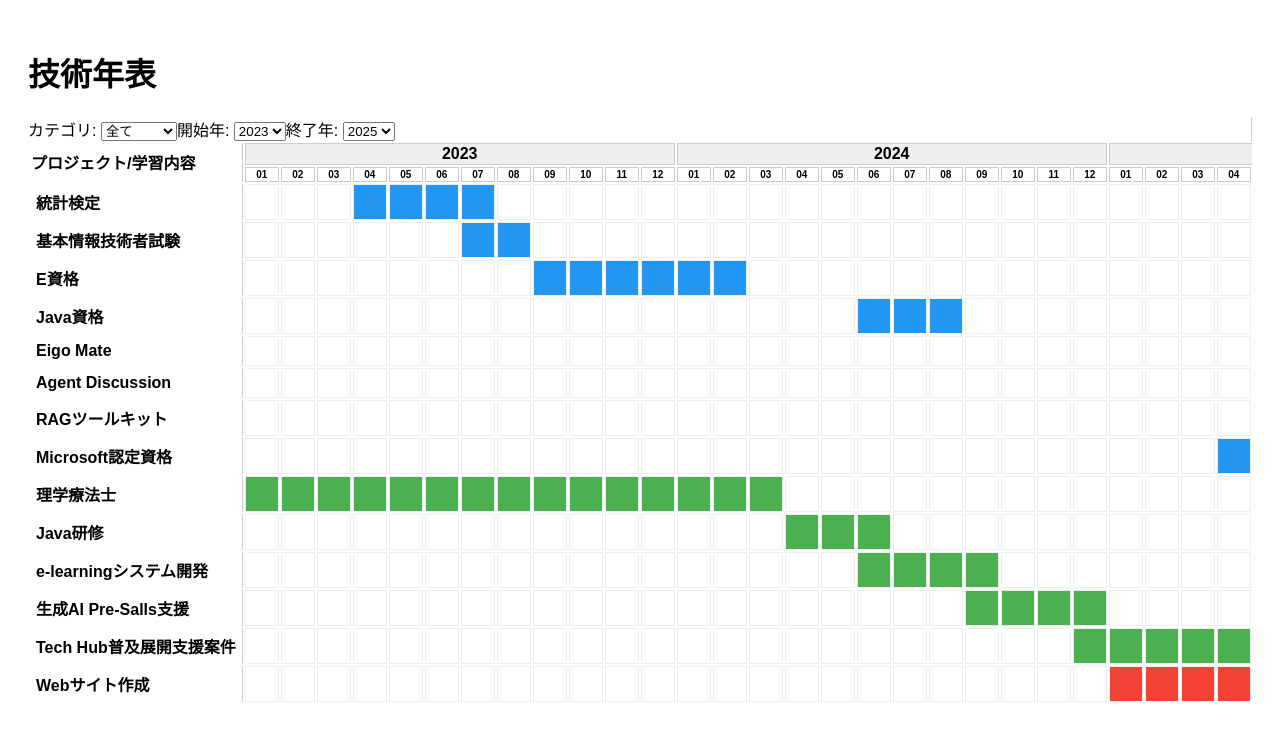
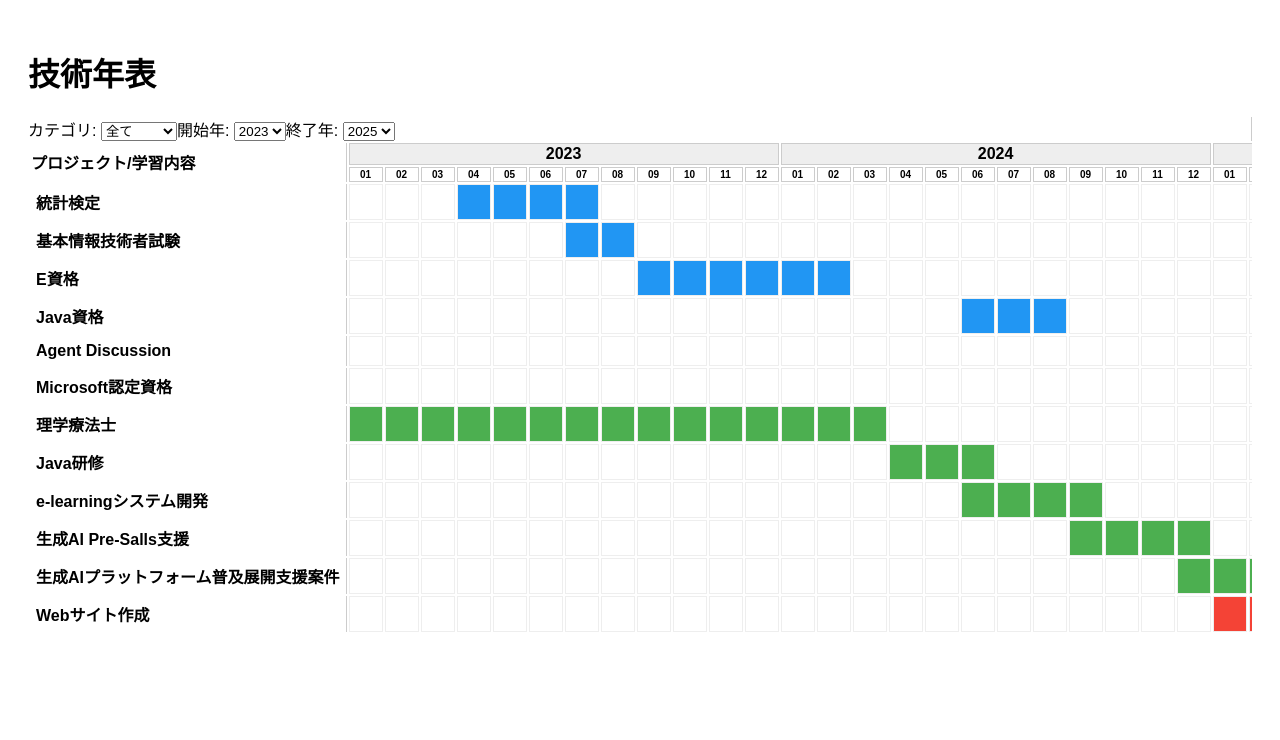
Before and after one commit to kazuki-saito803/TechHistory, a React (Vite) app in the folder app/: page / in a window 1280 px wide. Shown: the top 740 px of the page. Built offline with nearby package versions, Linux system fonts and the light colour scheme.

Commit message:
update data

```diff
--- a/app/src/data/TimelineData.ts
+++ b/app/src/data/TimelineData.ts
@@ -34,28 +34,12 @@ export const timelineData: TimelineItem[] = [
         techStack: ["Java"]
     },
     {
-        title: "Eigo Mate",
-        category: "自己学習",
-        start: "2025-05",
-        end: "2025-06",
-        description: "Azure Function + Line Webhooks + Gemini APIを利用したLine UIからの英語チャットボットを作成。自己学習目的のためサービスとしてのリリースは未実施。",
-        techStack: ["Azure", "Azure Functions", "App Service", "Python", "Gemini API", "Line Webhooks"]
-    },
-    {
         title: "Agent Discussion",
         category: "自己学習",
         start: "2025-06",
         end: "2025-07",
         description: "LoRA Fine-turningを実施したAgentとpromptベースでペルソナを与えたAgentで議論の内容に関する違いを評価。",
         techStack: ["Hugging Face", "Local LLM", "LoRA", "Python", "Pytorch", "Docker", "Kubernetes"]
-    },
-    {
-        title: "RAGツールキット",
-        category: "自己学習",
-        start: "2025-07",
-        end: "2025-08",
-        description: "",
-        techStack: ["RAG", "Python","Fugging Face"]
     },
     {
         title: "Microsoft認定資格",
@@ -98,7 +82,7 @@ export const timelineData: TimelineItem[] = [
         techStack: ["Azure", "AWS", "GCP", "Python", "Flask", "RAG", "GenAI"]
     },
     {
-        title: "Tech Hub普及展開支援案件",
+        title: "生成AIプラットフォーム普及展開支援案件",
         category: "本業",
         start: "2024-12",
         end: "2025-09",
```
